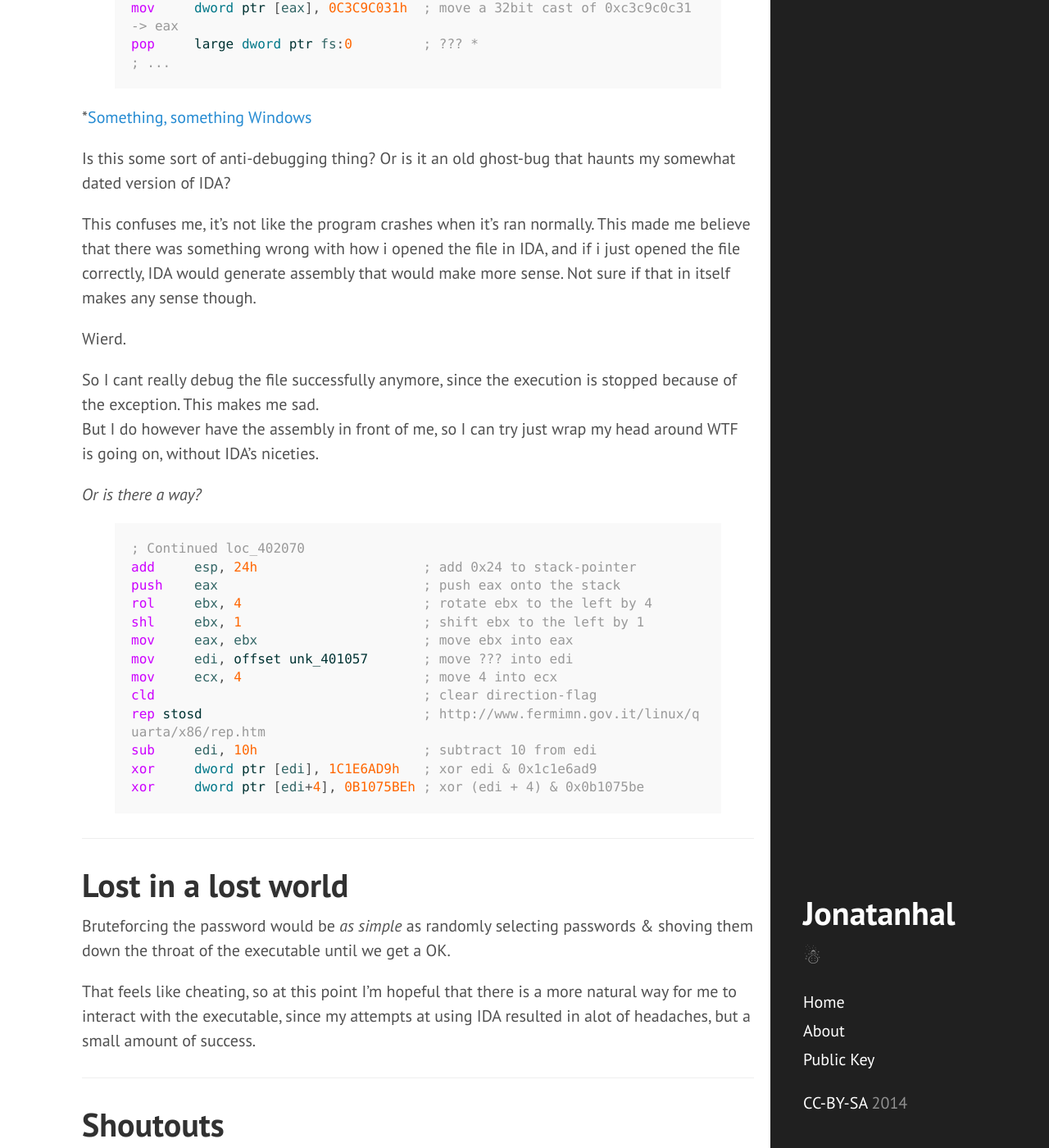
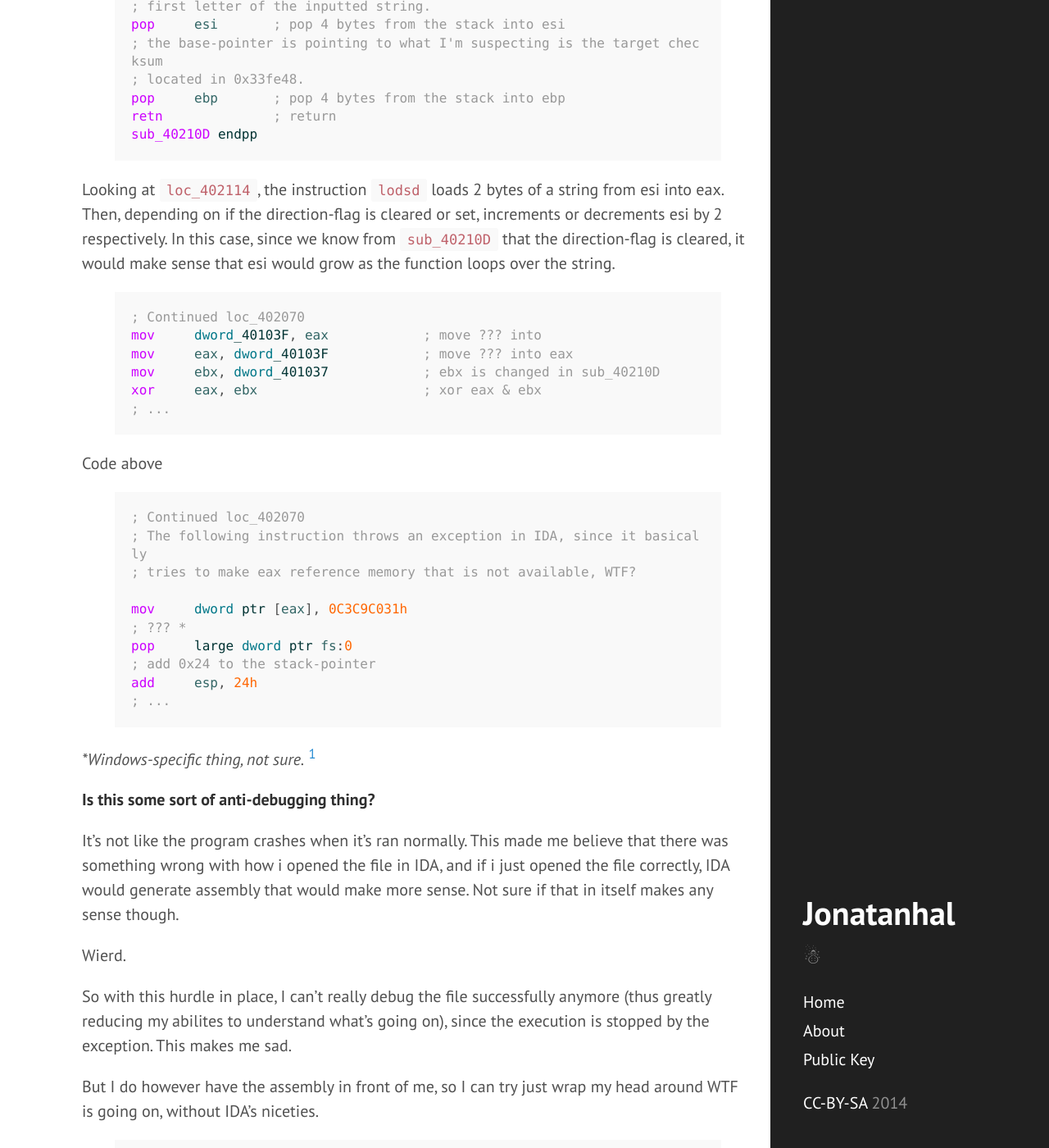
Before and after one commit to jonatanhal/jonatanhal.github.io, a Jekyll site: the page built from _posts/2014-12-13-cracking-a-weak-checksum.markdown, in a window 1280 px wide and 1400 px high, scrolled down 7824 px. Shown: the whole window at 82% size. Built offline with Jekyll 4.4.1, drawn with Linux system fonts in a browser that asks for light colours; some of the changed text lies outside the part shown.

```diff
--- a/_posts/2014-12-13-cracking-a-weak-checksum.markdown
+++ b/_posts/2014-12-13-cracking-a-weak-checksum.markdown
@@ -194,10 +194,15 @@ So the program is checking if the length of the input is longer than 4. Interest
 If we do enter some string longer than 4, the program jumps to another block, referenced
 as `loc_402070`, which *probably* is the actual checksum-algorithm.
 
+Here's the function as it's represented in IDA.
+![IDA view of loc_402070]({{site-url}}/assets/weak_checksum_ida002.png)
+
+Let's insert some comments & try get a grasp on what's going on.
+
 {% highlight nasm %}
 loc_402070:
 xor     ebx, ebx                     ; clear ebx
-mov     esi, offset unk_401047       ; move the string into esi
+mov     esi, offset unk_401047       ; move the input into esi
 mov     ecx, dword_40103B            ; ???
 shr     ecx, 2                       ; shift bits in ecx to the right by 2
 call    sub_40210D                   ; sub_40210D, eax becomes ???
@@ -215,18 +220,19 @@ push    esi       ; push the contents of esi onto the stack
 xor     eax, eax  ; clear eax
 cld               ; clear direction-flag
 
-loc_402114:
-; lodsd basically loads 4 characters of the string into ebx
-; at the same time, incrementing esi to point at the following
-; 4 bytes of the input.
-lodsd
-; In the first iteration, eax is 0
-add     ebx, eax
-; rotate the bits of the 4 bytes to the left by 1
-rol     ebx, 1
-; If esi is pointing to a value of 0, meaning that the full
-; string has been read, the loop breaks.
-loop    loc_402114  ; loop back to loc_402114
+	; indented for readability.
+	loc_402114:
+	; lodsd basically loads 4 characters of the string into ebx
+	; at the same time, incrementing esi to point at the following
+	; 4 bytes of the input.
+	lodsd
+	; In the first iteration, eax is 0
+	add     ebx, eax
+	; rotate the bits of the 4 bytes to the left by 1
+	rol     ebx, 1
+	; If esi is pointing to a value of 0, meaning that the full
+	; string has been read, the loop breaks.
+	loop    loc_402114  ; loop back to loc_402114
 
 ; When the loop breaks, ebx contains the mangled input
 mov     eax, ebx  ; move value of ebx into eax
@@ -253,51 +259,64 @@ mov     dword_40103F, eax            ; move ??? into
 mov     eax, dword_40103F            ; move ??? into eax
 mov     ebx, dword_401037            ; ebx is changed in sub_40210D
 xor     eax, ebx                     ; xor eax & ebx
+; ...
+{% endhighlight %}
+
+Code above
+
+{% highlight nasm %}
+; Continued loc_402070
 ; The following instruction throws an exception in IDA, since it basically
 ; tries to make eax reference memory that is not available, WTF?
-mov     dword ptr [eax], 0C3C9C031h  ; move a 32bit cast of 0xc3c9c0c31 -> eax
-pop     large dword ptr fs:0         ; ??? *
+
+mov     dword ptr [eax], 0C3C9C031h
+; ??? *
+pop     large dword ptr fs:0
+; add 0x24 to the stack-pointer
+add     esp, 24h
 ; ...
 {% endhighlight %}
-*[Something, something Windows](https://en.wikipedia.org/wiki/Win32_Thread_Information_Block)
+**Windows-specific thing, not sure.* [^1]
 
-Is this some sort of anti-debugging thing? Or is it an old ghost-bug
-that haunts my somewhat dated version of IDA?
+**Is this some sort of anti-debugging thing?**
 
-This confuses me, it's not like the program crashes when it's ran
-normally.  This made me believe that there was something wrong with
-how i opened the file in IDA, and if i just opened the file correctly,
-IDA would generate assembly that would make more sense.  Not sure if
-that in itself makes any sense though.
+It's not like the program crashes when it's ran normally. This made me
+believe that there was something wrong with how i opened the file in
+IDA, and if i just opened the file correctly, IDA would generate
+assembly that would make more sense.  Not sure if that in itself makes
+any sense though.
 
 Wierd.
 
-So I cant really debug the file successfully anymore, since the
-execution is stopped because of the exception. This makes me sad.
+So with this hurdle in place, I can't really debug the file
+successfully anymore (thus greatly reducing my abilites to understand
+what's going on), since the execution is stopped by the exception.
+This makes me sad.
+
 But I do however have the assembly in front of me, so I can try just
 wrap my head around WTF is going on, without IDA's niceties.
 
-*Or is there a way?*
-
-
-
-
-
 {% highlight nasm %}
 ; Continued loc_402070
-add     esp, 24h                     ; add 0x24 to stack-pointer
 push    eax                          ; push eax onto the stack
 rol     ebx, 4                       ; rotate ebx to the left by 4
 shl     ebx, 1                       ; shift ebx to the left by 1
 mov     eax, ebx                     ; move ebx into eax
-mov     edi, offset unk_401057       ; move ??? into edi
+mov     edi, offset unk_401057       ; move what's in unk_401057 into edi
 mov     ecx, 4                       ; move 4 into ecx
 cld                                  ; clear direction-flag
-rep stosd                            ; http://www.fermimn.gov.it/linux/quarta/x86/rep.htm
+rep stosd
+
 sub     edi, 10h                     ; subtract 10 from edi
-xor     dword ptr [edi], 1C1E6AD9h   ; xor edi & 0x1c1e6ad9
-xor     dword ptr [edi+4], 0B1075BEh ; xor (edi + 4) & 0x0b1075be
+xor     dword ptr [edi], 1C1E6AD9h   ; xor 4 bytes of edi's pointer & 0x1c1e6ad9
+xor     dword ptr [edi+4], 0B1075BEh ; xor 4 bytes of (edi + 4)'s pointer & 0xb1075be
 {% endhighlight %}
+
+I would try and explain what I think is going on with the code above,
+but I think the only thing I would succeed with is confusing myself &
+my (potential) reader.
+
+*Queue the fail trombone-thing*
 
 - - -
 
@@ -310,6 +329,21 @@ That feels like cheating, so at this point I'm hopeful that there is a
 more natural way for me to interact with the executable, since my attempts at
 using IDA resulted in alot of headaches, but a small amount of success.
 
+## So what did I learn?
+
+**Assembly is hard**, and I have a rough time wrapping my head around
+what's going where, who's doing who & how to computer. Using a debugger
+I am atleast able to visualise what's going on, but reading raw assembly;
+
+Cudos to those who actually work with assembly & crack things, gods knows
+I don't know how to.
+
+I might revisit this challenge some day, but for now, I feel like I've
+hit a brick wall. This was brought on not only by the brakes to my debugging
+but also to my grave lack of understanding in regards to assembly,
+debugging made it somewhat more easy to understand & occasionally go
+"I predict that thing X will do Y to thing Z", and actually be somewhat
+correct, sometimes.
 
 - - -
 
@@ -317,3 +351,9 @@ using IDA resulted in alot of headaches, but a small amount of success.
 + [wiremask](http://wiremask.eu)
 + [G. Adam Stanislav's helpful piece on string-length](http://www.int80h.org/strlen/)
 + [Angolinux - 80386 Programmer's Reference Manual](http://www.fermimn.gov.it/linux/quarta/x86/)
++ Trainwrecks
++ Failed projects
+
+#Footnotes
+[^1]: [Information regarding the fs:0 instruction](https://en.wikipedia.org/wiki/Win32_Thread_Information_Block)
+[^2]: [Regarding the REP-instructions](http://www.fermimn.gov.it/linux/quarta/x86/rep.htm)
```
